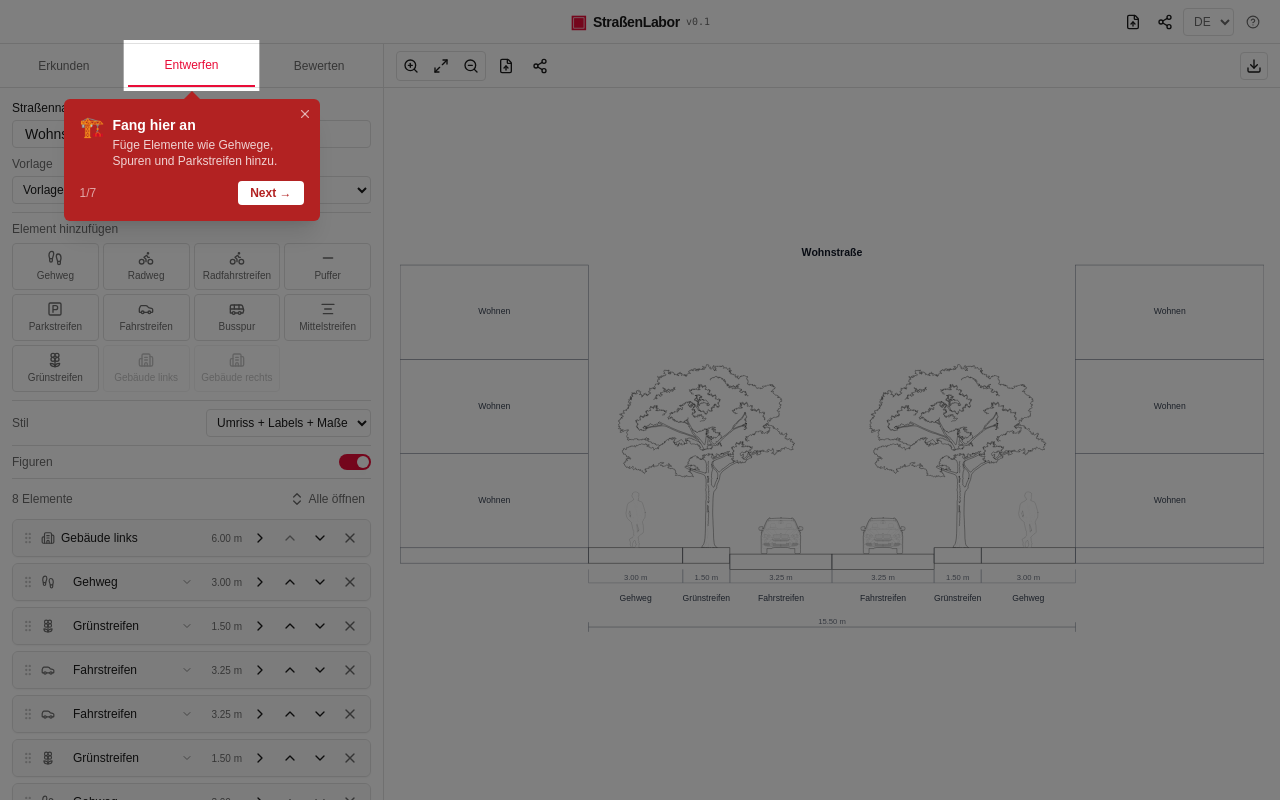
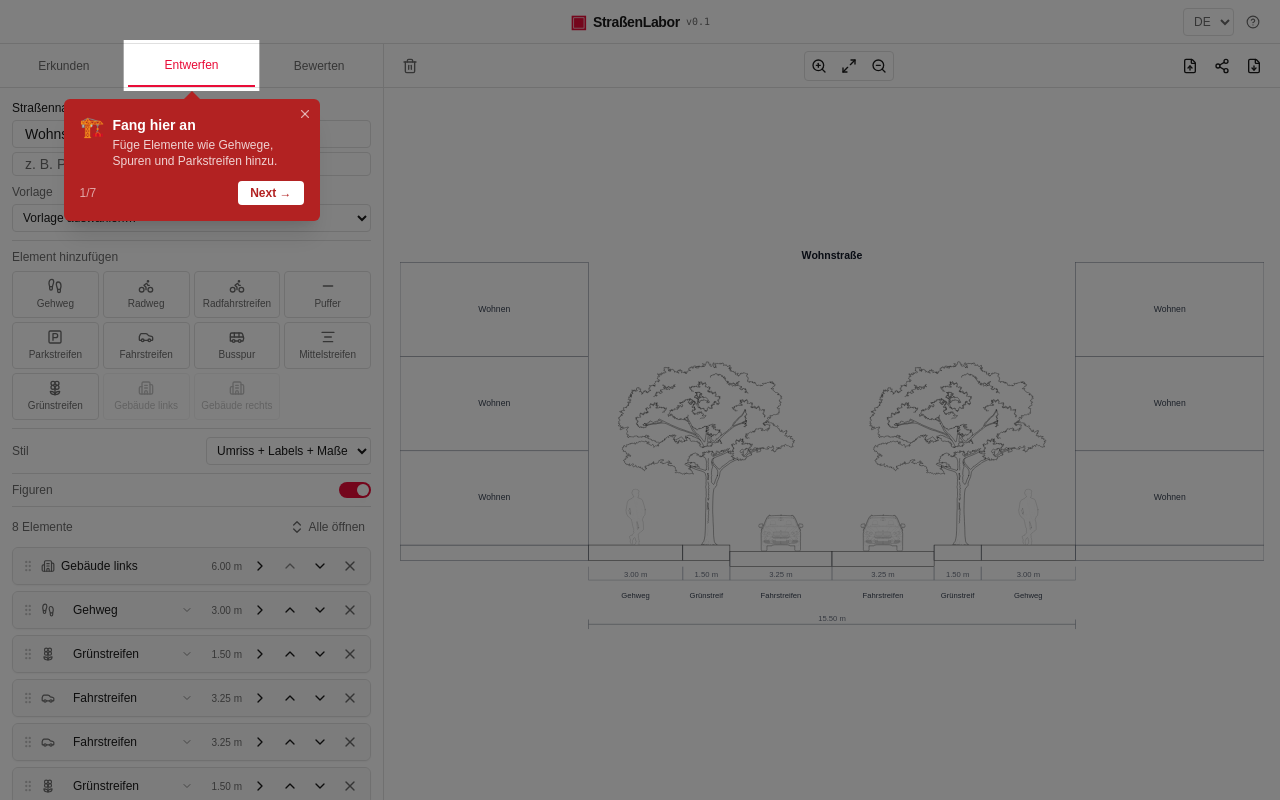
Before and after one commit to urbanis/street-generator, a React (Vite) app: page / in a window 1280 px wide. Both pictures are taken after a click on the button "Starten →". Built offline with nearby package versions, Linux system fonts and the light colour scheme; a web font is replaced by a local one.

Commit message:
feat: improve UI control bar, add subtitle, add erase all, adjust labels

```diff
--- a/src/App.tsx
+++ b/src/App.tsx
@@ -97,6 +97,10 @@ export default function App() {
     [results],
   );
 
+  function handleClear() {
+    setStreet((s) => ({ ...s, name: "", subtitle: undefined, elements: [] }));
+  }
+
   function handleStreetGenerated(generated: StreetConfig) {
     setStreet(withDefaultFigures(generated));
     setOsmDisclaimer(true);
@@ -151,10 +155,6 @@ export default function App() {
         <TopBar
           lang={lang}
           onLangChange={setLang}
-          street={street}
-          onStreetImport={(s) => setStreet(withDefaultFigures(s))}
-          onShare={handleShare}
-          shareCopied={shareCopied}
           docsOpen={docsOpen}
           onDocsClose={() => setDocsOpen(false)}
           onReplayTour={handleReplayTour}
@@ -174,6 +174,7 @@ export default function App() {
               onStreetImport={(s) => setStreet(withDefaultFigures(s))}
               onShare={handleShare}
               shareCopied={shareCopied}
+              onClear={handleClear}
             />
           </div>
 
--- a/src/components/CrossSectionView/index.tsx
+++ b/src/components/CrossSectionView/index.tsx
@@ -6,7 +6,7 @@ import { computeLayout, BAND_H, ANN_H, ROAD_OFFSET_M } from "./renderer";
 import { getFigureVariants } from "../../figures/registry";
 import { CROSS_SECTION_VIEW, CSV_HEADER, CSV_CONTROLS, CSV_SVG_WRAP } from "./styles";
 import { Button } from "@/components/ui/button";
-import { ZoomIn, ZoomOut, Maximize2, Download, FileUp, Share2, Check } from "lucide-react";
+import { ZoomIn, ZoomOut, Maximize2, FileDown, FileUp, Share2, Check, Trash2 } from "lucide-react";
 
 export type SvgTheme =
   | "full"
@@ -38,6 +38,25 @@ const FLOOR_COLORS: Record<string, string> = {
   Öffentlich: "#d1d5db",
 };
 
+function wrapLabel(text: string, maxWidthPx: number, fontSize: number): string[] {
+  const avgCharW = fontSize * 0.55;
+  const maxChars = Math.max(1, Math.floor(maxWidthPx / avgCharW));
+  const words = text.split(" ");
+  const lines: string[] = [];
+  let current = "";
+  for (const word of words) {
+    const candidate = current ? `${current} ${word}` : word;
+    if (candidate.length <= maxChars) {
+      current = candidate;
+    } else {
+      if (current) lines.push(current);
+      current = word.length > maxChars ? word.slice(0, maxChars) : word;
+    }
+  }
+  if (current) lines.push(current);
+  return lines;
+}
+
 interface CrossSectionViewProps {
   street:           StreetConfig;
   highlightedIds:   string[];
@@ -46,9 +65,10 @@ interface CrossSectionViewProps {
   onStreetImport:   (street: StreetConfig) => void;
   onShare:          () => void;
   shareCopied:      boolean;
+  onClear:          () => void;
 }
 
-export function CrossSectionView({ street, highlightedIds, showAllFigures, theme, onStreetImport, onShare, shareCopied }: CrossSectionViewProps) {
+export function CrossSectionView({ street, highlightedIds, showAllFigures, theme, onStreetImport, onShare, shareCopied, onClear }: CrossSectionViewProps) {
   const lang                                   = useLang();
   const [zoom, setZoom]                        = useState(1);
   const [isPanning, setIsPanning]              = useState(false);
@@ -59,7 +79,7 @@ export function CrossSectionView({ street, highlightedIds, showAllFigures, theme
 
   const layout          = computeLayout(street);
   const W               = layout.totalWidthPx;
-  const NAME_H          = street.name ? 24 : 0;
+  const NAME_H          = (street.name ? 18 : 0) + (street.subtitle ? 14 : 0);
   const GROUND_Y        = NAME_H + layout.skyH;
   const roadOffsetPx    = ROAD_OFFSET_M * layout.scale;
   const SVG_H           = GROUND_Y + roadOffsetPx + BAND_H + ANN_H;
@@ -68,7 +88,12 @@ export function CrossSectionView({ street, highlightedIds, showAllFigures, theme
     return type === "TRAFFIC_LANE" || type === "PARKING_LANE" || type === "BUS_LANE" || type === "CYCLE_LANE_ROAD";
   }
 
-  useEffect(() => { fit(); }, []); // eslint-disable-line react-hooks/exhaustive-deps
+  useEffect(() => {
+    if (!wrapRef.current) return;
+    const ro = new ResizeObserver(() => fit());
+    ro.observe(wrapRef.current);
+    return () => ro.disconnect();
+  }, []); // eslint-disable-line react-hooks/exhaustive-deps
 
   function handleImport() {
     const input = document.createElement("input");
@@ -232,11 +257,23 @@ export function CrossSectionView({ street, highlightedIds, showAllFigures, theme
     <div className={CROSS_SECTION_VIEW}>
       <div className={CSV_HEADER}>
         <div className={CSV_CONTROLS}>
+          {/* Trash — far left */}
+          <Button variant="ghost" size="sm" className="h-7 w-7 p-0 shrink-0 text-muted-foreground hover:text-destructive" onClick={onClear} title={lang === "de" ? "Zeichnung löschen" : "Clear drawing"} aria-label={lang === "de" ? "Zeichnung löschen" : "Clear drawing"}>
+            <Trash2 size={14} />
+          </Button>
+
+          {/* Left spacer — pushes zoom to center */}
+          <div className="flex-1" />
+
+          {/* Zoom controls — center */}
           <div className="flex items-center gap-0.5 border border-border rounded shrink-0">
             <Button variant="ghost" size="sm" className="h-7 w-7 p-0" onClick={() => setZoom((z) => Math.min(z * 1.25, 5))} title="Zoom in"><ZoomIn size={12} /></Button>
             <Button variant="ghost" size="sm" className="h-7 px-1.5 text-xs" onClick={fit} title="Fit"><Maximize2 size={11} /></Button>
             <Button variant="ghost" size="sm" className="h-7 w-7 p-0" onClick={() => setZoom((z) => Math.max(z * 0.8, 0.1))} title="Zoom out"><ZoomOut size={12} /></Button>
           </div>
+
+          {/* Right group — import, share, download */}
+          <div className="flex-1 flex items-center justify-end gap-1">
             <Button variant="ghost" size="sm" className="h-7 w-7 p-0 shrink-0" onClick={handleImport} title={lang === "de" ? "JSON importieren" : "Import JSON"} aria-label={lang === "de" ? "JSON importieren" : "Import JSON"}>
               <FileUp size={14} />
             </Button>
@@ -244,9 +281,9 @@ export function CrossSectionView({ street, highlightedIds, showAllFigures, theme
               {shareCopied ? <Check size={14} className="text-green-600" /> : <Share2 size={14} />}
             </Button>
             {/* Export — Download icon button with invisible select overlay for native picker */}
-          <div className="relative shrink-0 ml-auto" data-tour="export-btn" title={lang === "de" ? "Exportieren" : "Export"}>
-            <Button variant="ghost" size="sm" className="h-7 w-7 p-0 border border-input pointer-events-none" tabIndex={-1} aria-hidden>
-              <Download size={14} />
+            <div className="relative shrink-0" data-tour="export-btn" title={lang === "de" ? "Exportieren" : "Export"}>
+              <Button variant="ghost" size="sm" className="h-7 w-7 p-0 pointer-events-none" tabIndex={-1} aria-hidden>
+                <FileDown size={14} />
               </Button>
               <select
                 className="absolute inset-0 opacity-0 cursor-pointer w-full h-full"
@@ -264,6 +301,7 @@ export function CrossSectionView({ street, highlightedIds, showAllFigures, theme
                 <option value="svg">SVG</option>
                 <option value="json">JSON</option>
               </select>
+            </div>
           </div>
         </div>
       </div>
@@ -291,14 +329,15 @@ export function CrossSectionView({ street, highlightedIds, showAllFigures, theme
             xmlns="http://www.w3.org/2000/svg"
             className="block"
           >
-            {/* Street name */}
+            {/* Street name + subtitle */}
             {street.name && (
-              <text
-                x={W / 2} y={12}
-                textAnchor="middle" dominantBaseline="middle"
-                fontSize={11} fontWeight="600" fill="#111827"
-              >
+              <text x={W / 2} y={12} textAnchor="middle" dominantBaseline="middle" fontSize={11} fontWeight="600" fill="#111827">
                 {street.name}
+              </text>
+            )}
+            {street.subtitle && (
+              <text x={W / 2} y={(street.name ? 18 : 0) + 7} textAnchor="middle" dominantBaseline="middle" fontSize={8} fill="#6b7280">
+                {street.subtitle}
               </text>
             )}
 
@@ -441,12 +480,20 @@ export function CrossSectionView({ street, highlightedIds, showAllFigures, theme
                             {el.width_m.toFixed(2)} m
                           </text>
                         )}
-                        {/* Label — below dim line */}
-                        {!tooNarrow && showNames && (
-                          <text x={cx} y={labelY} textAnchor="middle" dominantBaseline="hanging" fontSize={9} fill="#374151">
-                            {el.label || def.label[lang]}
+                        {/* Label — below dim line, wrapped */}
+                        {!tooNarrow && showNames && (() => {
+                          const label    = el.label || def.label[lang];
+                          const fontSize = 8;
+                          const lineH    = fontSize + 2;
+                          const lines    = wrapLabel(label, le.widthPx - 4, fontSize);
+                          return (
+                            <text x={cx} y={labelY} textAnchor="middle" dominantBaseline="hanging" fontSize={fontSize} fill="#374151">
+                              {lines.map((line, i) => (
+                                <tspan key={i} x={cx} dy={i === 0 ? 0 : lineH}>{line}</tspan>
+                              ))}
                             </text>
-                        )}
+                          );
+                        })()}
                       </g>
                     );
                   })}
--- a/src/components/TopBar/index.tsx
+++ b/src/components/TopBar/index.tsx
@@ -1,8 +1,6 @@
 import { useT } from "../../i18n";
 import type { Lang } from "../../i18n";
-import type { StreetConfig } from "../../models/street";
-import { Button } from "@/components/ui/button";
-import { Share2, FileUp, Check, X, HelpCircle } from "lucide-react";
+import { X, HelpCircle } from "lucide-react";
 import {
   TOP_BAR, BRAND_SECTION, BRAND_ICON, BRAND_TITLE, BRAND_VERSION,
   TOOLBAR_SECTION, LANG_INACTIVE,
@@ -11,38 +9,13 @@ import {
 interface TopBarProps {
   lang: Lang;
   onLangChange: (lang: Lang) => void;
-  street: StreetConfig;
-  onStreetImport: (street: StreetConfig) => void;
-  onShare: () => void;
-  shareCopied: boolean;
   docsOpen: boolean;
   onDocsClose: () => void;
   onReplayTour: () => void;
 }
 
-export function TopBar({ lang, onLangChange, onStreetImport, onShare, shareCopied, docsOpen, onDocsClose, onReplayTour }: TopBarProps) {
+export function TopBar({ lang, onLangChange, docsOpen, onDocsClose, onReplayTour }: TopBarProps) {
   const t = useT();
-
-  function handleImport() {
-    const input = document.createElement("input");
-    input.type = "file";
-    input.accept = ".json";
-    input.onchange = () => {
-      const file = input.files?.[0];
-      if (!file) return;
-      const reader = new FileReader();
-      reader.onload = () => {
-        try {
-          const street = JSON.parse(reader.result as string) as StreetConfig;
-          onStreetImport(street);
-        } catch {
-          alert("Invalid JSON file");
-        }
-      };
-      reader.readAsText(file);
-    };
-    input.click();
-  }
 
   return (
     <>
@@ -54,14 +27,6 @@ export function TopBar({ lang, onLangChange, onStreetImport, onShare, shareCopie
         </div>
 
         <div className={TOOLBAR_SECTION}>
-          <Button variant="ghost" size="sm" className="h-7 w-7 p-0" onClick={handleImport} title={t("importJson")} aria-label={t("importJson")}>
-            <FileUp size={14} />
-          </Button>
-
-          <Button variant="ghost" size="sm" className="h-7 w-7 p-0" onClick={onShare} title={shareCopied ? (lang === "de" ? "Kopiert!" : "Copied!") : t("share")} aria-label={t("share")}>
-            {shareCopied ? <Check size={14} className="text-green-600" /> : <Share2 size={14} />}
-          </Button>
-
           <select
             className="h-7 px-1.5 text-xs text-muted-foreground bg-background border border-border rounded cursor-pointer"
             value={lang}
--- a/src/components/tabs/DesignTab/index.tsx
+++ b/src/components/tabs/DesignTab/index.tsx
@@ -120,6 +120,12 @@ export function DesignTab({ street, onStreetChange, highlightedIds, osmDisclaime
           value={street.name}
           onChange={(e) => onStreetChange({ ...street, name: e.target.value })}
         />
+        <Input
+          className="h-6 text-[10px] text-muted-foreground"
+          placeholder={t("streetSubtitlePlaceholder")}
+          value={street.subtitle ?? ""}
+          onChange={(e) => onStreetChange({ ...street, subtitle: e.target.value || undefined })}
+        />
       </div>
 
       <div className="flex flex-col gap-1 border-b border-border pb-2">
--- a/src/i18n/index.tsx
+++ b/src/i18n/index.tsx
@@ -90,6 +90,8 @@ const TRANSLATIONS = {
     addElement: "Element hinzufügen",
     streetName: "Straßenname",
     streetNamePlaceholder: "z. B. Unter den Linden",
+    streetSubtitle: "Untertitel",
+    streetSubtitlePlaceholder: "z. B. Prenzlauer Berg, Berlin",
     showFigure:          "Figur anzeigen",
     figureVariant:       "Variante",
     figureHeight:        "Baumhöhe",
@@ -171,6 +173,8 @@ const TRANSLATIONS = {
     addElement: "Add element",
     streetName: "Street name",
     streetNamePlaceholder: "e.g. Unter den Linden",
+    streetSubtitle: "Subtitle",
+    streetSubtitlePlaceholder: "e.g. Prenzlauer Berg, Berlin",
     showFigure:          "Show figure",
     figureVariant:       "Variant",
     figureHeight:        "Tree height",
--- a/src/models/street.ts
+++ b/src/models/street.ts
@@ -49,6 +49,7 @@ export interface StreetElement {
 export interface StreetConfig {
   id:           string;
   name:         string;
+  subtitle?:    string;
   totalWidth_m?: number;
   elements:     StreetElement[];
 }
```
Lines whose indentation alone changed are shown as unchanged.
